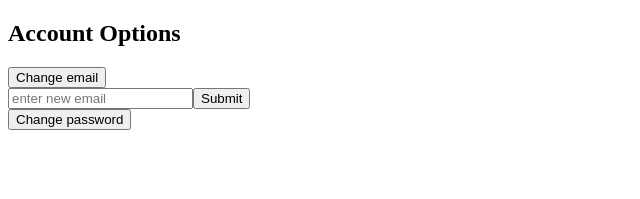
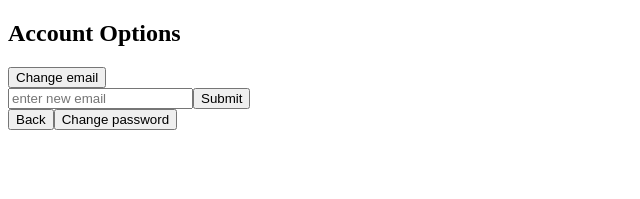
Before and after one commit to timdecillis/repertoire, a React app: page /account in a window 1280 px wide. Both pictures are taken after a click on the button "Change email". Shown: the top 199 px of the page, without its empty margins (0-640 px from the left). Built offline with nearby package versions, Linux system fonts and the light colour scheme; the HTML template or start-up script is replaced by a standard one.

Commit message:
added reusable back button

```diff
--- a/client/src/components/Account/Account.jsx
+++ b/client/src/components/Account/Account.jsx
@@ -7,6 +7,8 @@ const Account = () => {
   const [inputs, setInputs] = useState({ email: "", password: "" });
   const [feedback, setFeedback] = useState(null);
   const [inputOpen, setInputOpen] = useState(null);
+
+  const button = <button onClick={() => setInputOpen(null)} >Back</button>;
 
   const { user } = useContext(DataContext);
 
@@ -35,6 +37,7 @@ const Account = () => {
       <h2>Account Options</h2>
       <button onClick={() => setInputOpen("email")}>Change email</button>
       {inputOpen === "email" && (
+        <>
           <form name="email" onSubmit={handleSubmit}>
             <input
               placeholder="enter new email"
@@ -44,6 +47,8 @@ const Account = () => {
             />
             <input type="submit" value="Submit" />
           </form>
+          {button}
+        </>
       )}
       <button onClick={() => setInputOpen("password")}>Change password</button>
       {inputOpen === "password" && (
```
Lines whose indentation alone changed are shown as unchanged.
